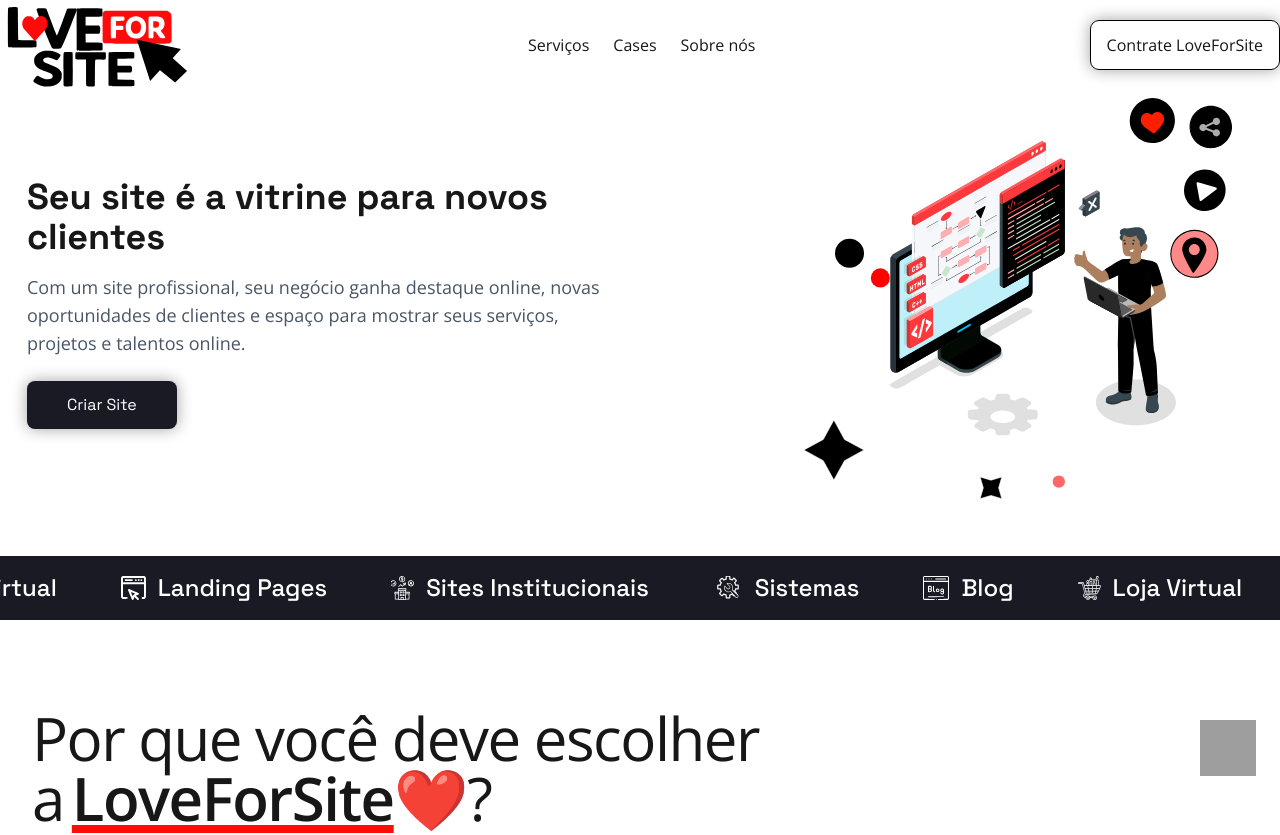
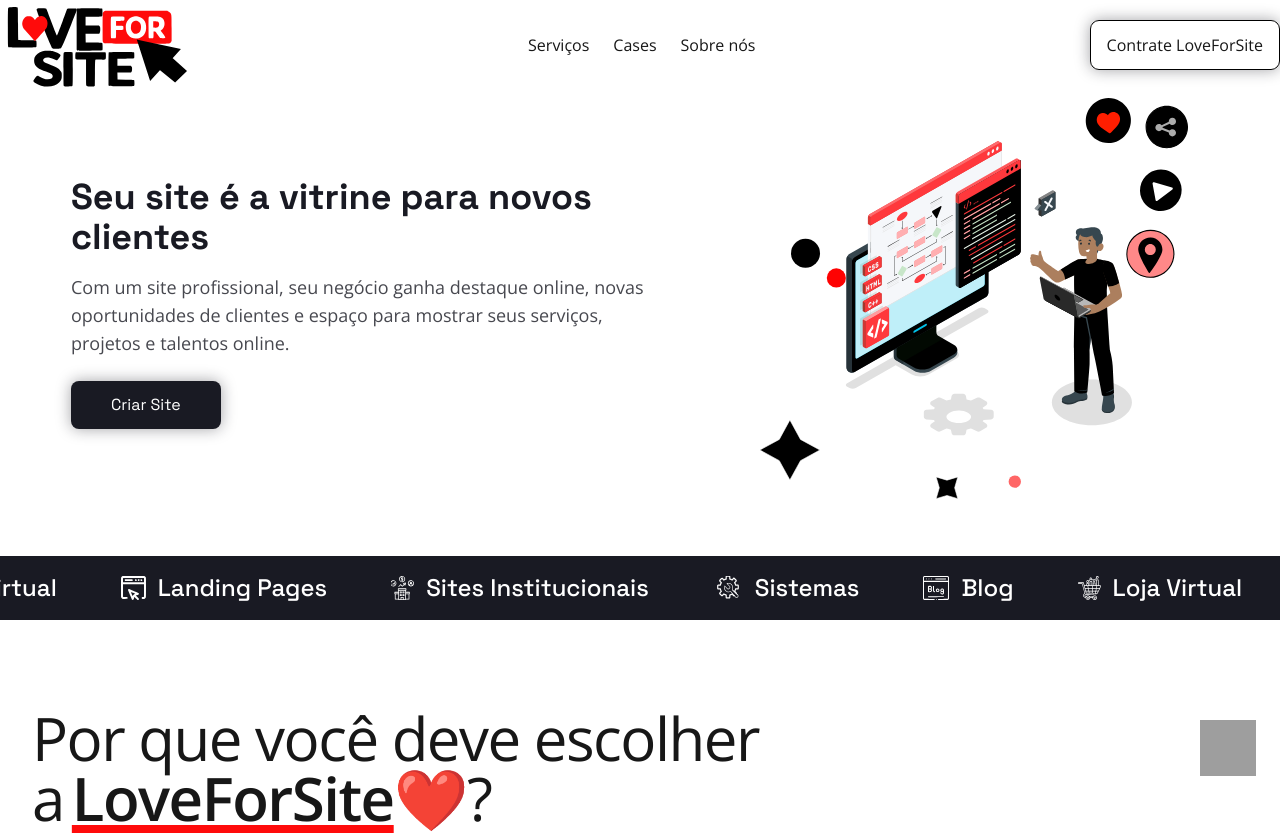
Before and after one commit to Lover-For-Site/LoverForSite, a Next.js app: page / in a window 1280 px wide. Shown: the top 835 px of the page. Built offline with nearby package versions, Linux system fonts and the light colour scheme; grey boxes are pictures that could not be loaded.

Commit message:
cores mobile

```diff
--- a/app/components/hero-section.jsx
+++ b/app/components/hero-section.jsx
@@ -14,26 +14,20 @@
         lg:flex-row
         items-center
         justify-center
-        gap-50
+        gap-28
         max-w-[1400px]
         px-6
+        bg-white
       "
     >
-      <div
-        className="
-          max-w-xl
-          text-left
-          lg:text-left
-          py-10
-        "
-      >
+      <div className="max-w-xl text-left py-10">
         <h1
-          className={`text-3xl md:text-4xl font-bold mb-4 ${space.className}`}
+          className={`text-3xl md:text-4xl font-bold mb-4 text-[#191A23] ${space.className}`}
         >
           Seu site é a vitrine para novos clientes
         </h1>
 
-        <p className="text-base md:text-lg text-gray-600">
+        <p className="text-base md:text-lg text-[#191A23]/80">
           Com um site profissional, seu negócio ganha destaque online, novas
           oportunidades de clientes e espaço para mostrar seus serviços,
           projetos e talentos online.
@@ -55,6 +49,7 @@
         </button>
       </div>
 
+      {/* IMAGEM SOMENTE DESKTOP */}
       <div className="hidden lg:block w-[450px]">
         <img src="/Frame.svg" alt="Ilustração" />
       </div>
```
